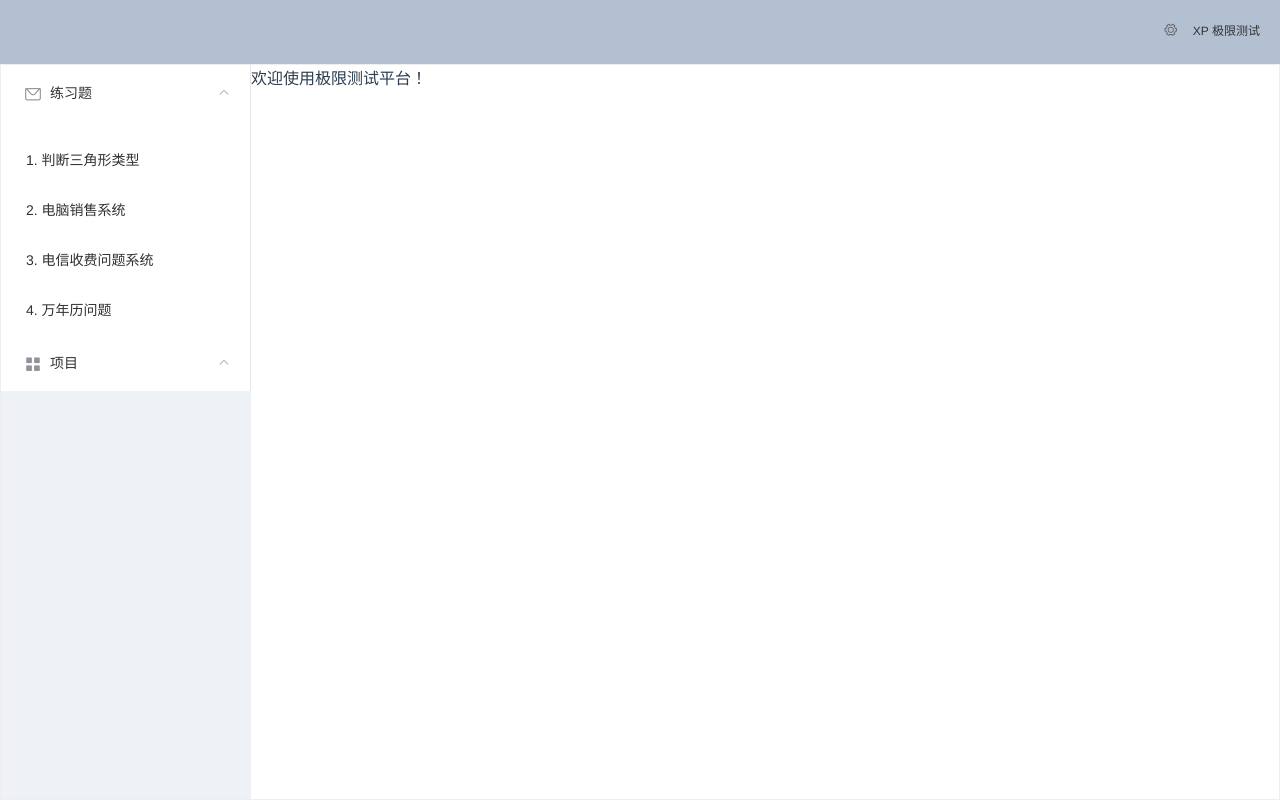
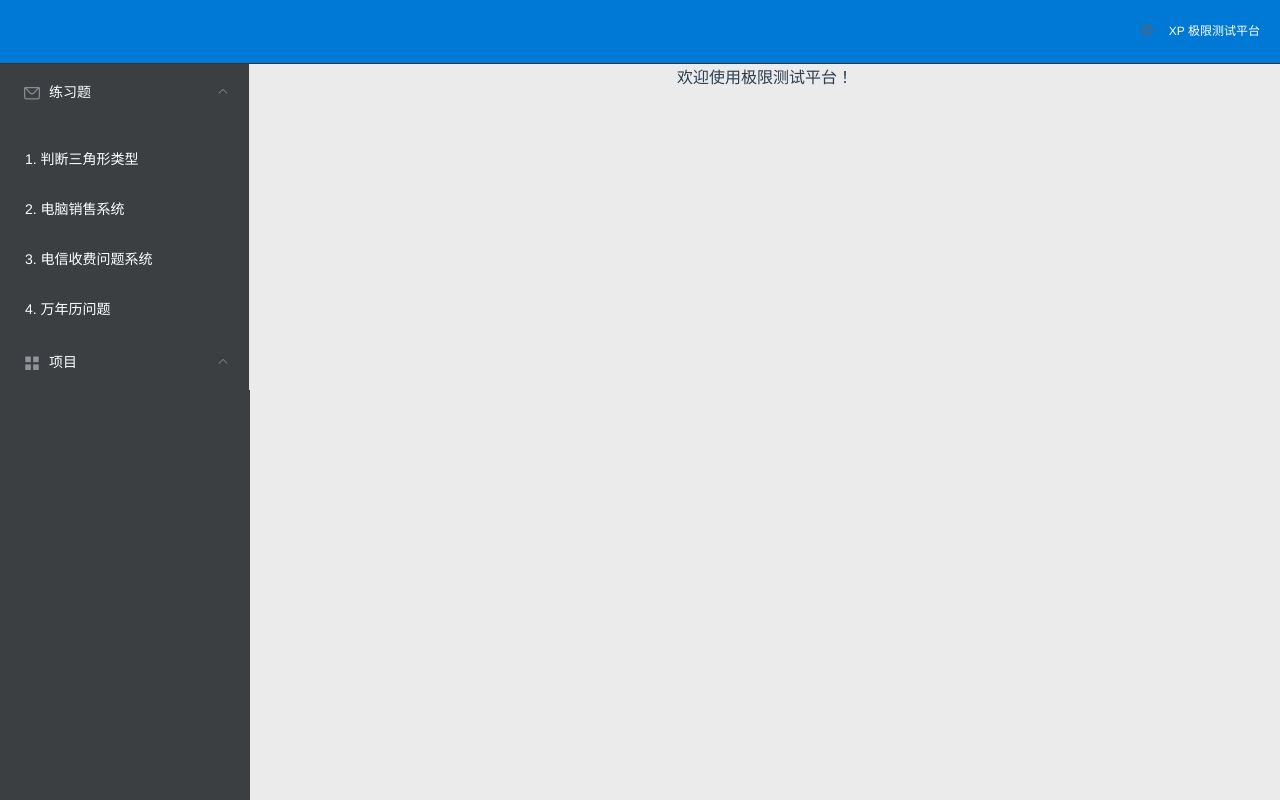
Before and after one commit to Ultrasty/SoftwareTesting, a Vue app: page /#/ in a window 1280 px wide. Built offline with nearby package versions, Linux system fonts and the light colour scheme.

Commit message:
改改配色

```diff
--- a/src/components/main.vue
+++ b/src/components/main.vue
@@ -1,7 +1,7 @@
 <template>
   <div class="hello" style="height: 100vh">
     <el-container style="height: 100%">
-      <el-header style="text-align: right;height: 8%; font-size: 12px">
+      <el-header style="border-bottom: 1px solid #323232;text-align: right;height: 8%; font-size: 12px">
         <el-dropdown>
           <i class="el-icon-setting" style="margin-right: 15px"></i>
           <el-dropdown-menu slot="dropdown">
@@ -10,19 +10,19 @@
             <el-dropdown-item>删除</el-dropdown-item>
           </el-dropdown-menu>
         </el-dropdown>
-        <span>XP 极限测试</span>
+        <span>XP 极限测试平台</span>
       </el-header>
-      <el-container style="height: 92%; border: 1px solid #eee">
-        <el-aside width="250px" style="background-color: rgb(238, 241, 246);">
-          <el-scrollbar style="height: 100%">
-            <el-menu :default-openeds="['1','2']">
+      <el-container style="height: 92%; border: 0px solid #eee">
+        <el-aside width="250px" style="background-color: #3c3f41;">
+          <el-scrollbar style="height: 100%;">
+            <el-menu background-color="#3c3f41" active-text-color="#5fc0f7" :default-openeds="['1','2']" text-color="white">
               <el-submenu index="1">
                 <template slot="title"><i class="el-icon-message"></i>练习题</template>
                 <el-menu-item-group>
                   <el-menu-item index="1-1" @click="q1" style="padding-left: 25px;">1.	判断三角形类型</el-menu-item>
                   <el-menu-item index="1-2" @click="q2" style="padding-left: 25px;">2.	电脑销售系统</el-menu-item>
                   <el-menu-item index="1-3" @click="q3" style="padding-left: 25px;">3.	电信收费问题系统</el-menu-item>
-                  <el-menu-item index="1-3" @click="q4" style="padding-left: 25px;">4.	万年历问题</el-menu-item>
+                  <el-menu-item index="1-4" @click="q4" style="padding-left: 25px;">4.	万年历问题</el-menu-item>
                 </el-menu-item-group>
 
               </el-submenu>
@@ -36,9 +36,7 @@
           </el-scrollbar>
         </el-aside>
 
-
         <router-view></router-view>
-
 
       </el-container>
     </el-container>
@@ -82,8 +80,8 @@ export default {
 <!-- Add "scoped" attribute to limit CSS to this component only -->
 <style scoped>
 .el-header {
-  background-color: #B3C0D1;
-  color: #333;
+  background-color: #0078d5;
+  color: white;
   line-height: 60px;
 }
 
--- a/src/components/welcome.vue
+++ b/src/components/welcome.vue
@@ -1,5 +1,5 @@
 <template>
-<div>欢迎使用极限测试平台！</div>
+<div style="width: 100%;height: 100%;background-color: #ebebeb;">欢迎使用极限测试平台！</div>
 </template>
 
 <script>
```
Also changed, not shown: src/image/transparent-blob.png (added).
